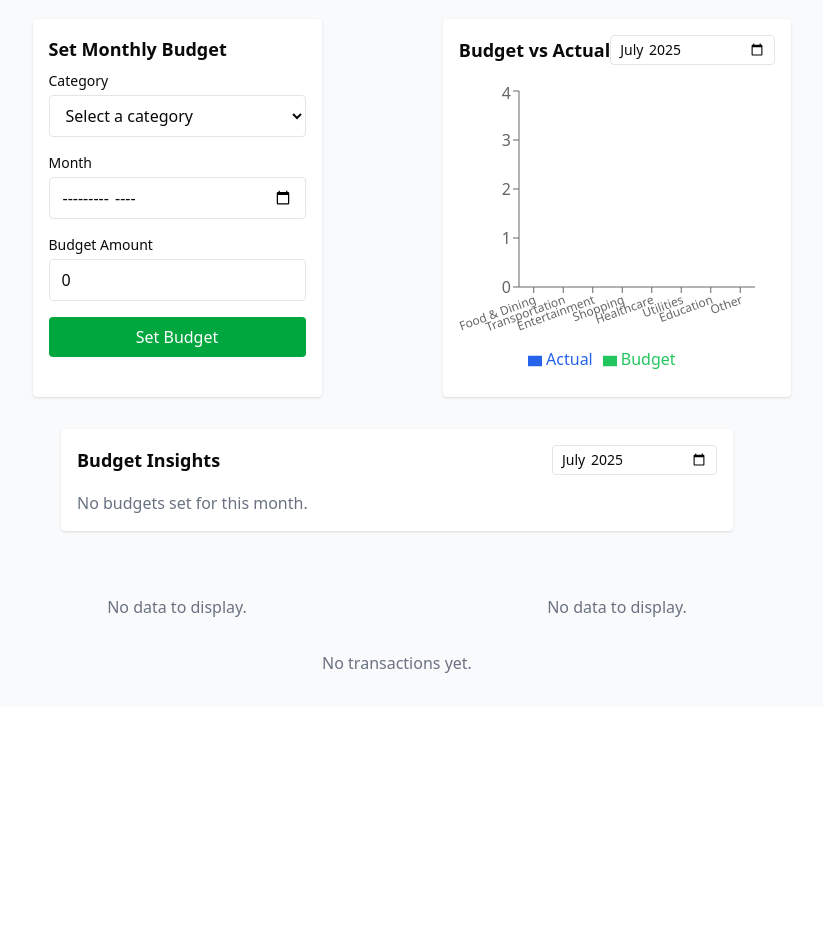
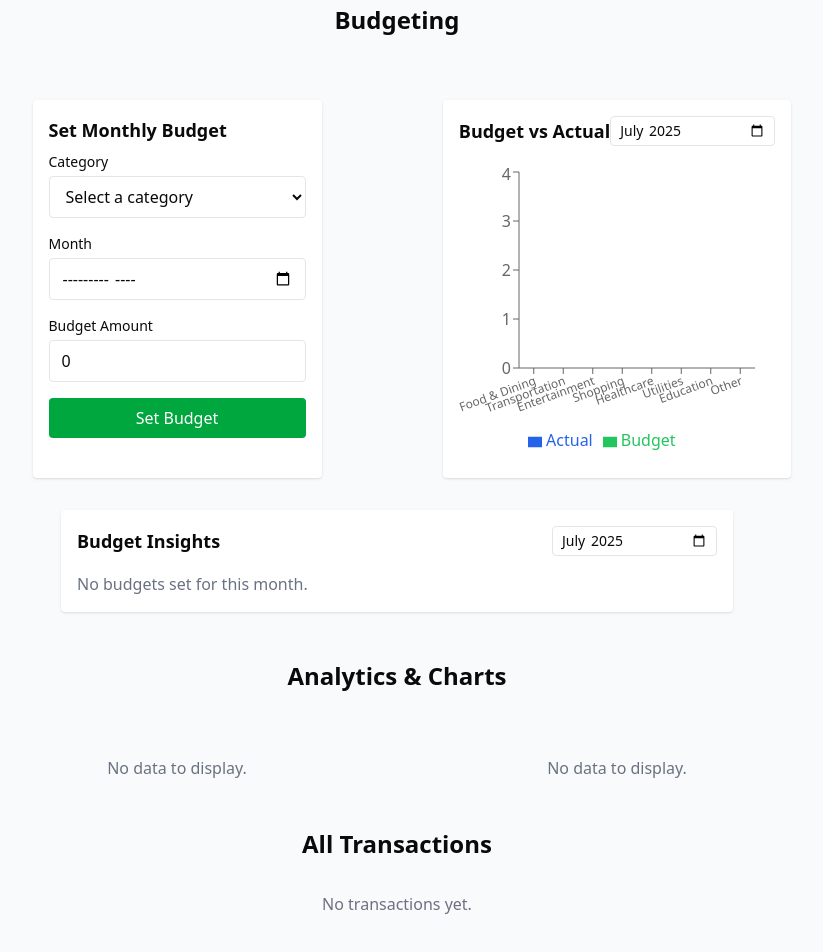
Before and after one commit to Arjunhg/fintrack, a Next.js app: page / in a window 1280 px wide. Shown: the part 913-1865 px from the top of the page, without its empty margins (243-1066 px from the left). Before the commit the page ends 1620 px from the top, so only its background shows below. Built offline with nearby package versions, Linux system fonts and the light colour scheme.

Commit message:
feat(fix): revamping folder structure

```diff
--- a/app/page.tsx
+++ b/app/page.tsx
@@ -1,44 +1,62 @@
-import TransactionForm from './TransactionForm';
-import TransactionList from './TransactionList';
-import MonthlyExpensesChart from './MonthlyExpensesChart';
-import CategoryPieChart from './CategoryPieChart';
-import Dashboard from './Dashboard';
-import BudgetForm from './BudgetForm';
-import BudgetVsActualChart from './BudgetVsActualChart';
-import BudgetInsights from './BudgetInsights';
+import Navigation from '../components/Navigation';
+import TransactionForm from '../components/TransactionForm';
+import TransactionList from '../components/TransactionList';
+import MonthlyExpensesChart from '../components/MonthlyExpensesChart';
+import CategoryPieChart from '../components/CategoryPieChart';
+import Dashboard from '../components/Dashboard';
+import BudgetForm from '../components/BudgetForm';
+import BudgetVsActualChart from '../components/BudgetVsActualChart';
+import BudgetInsights from '../components/BudgetInsights';
 
 export default function Home() {
   return (
-    <main className="min-h-screen bg-gray-50 py-8">
-      <h1 className="text-2xl font-bold text-center mb-8">Personal Finance Tracker</h1>
+    <div className="min-h-screen bg-gray-50">
+      <Navigation />
 
+      <main className="py-8">
         {/* Form Section */}
         <div className="mb-8">
           <TransactionForm />
         </div>
 
         {/* Dashboard Section */}
+        <section id="dashboard" className="mb-12">
           <Dashboard />
+        </section>
 
         {/* Budgeting Section */}
-      <div className="max-w-4xl mx-auto grid grid-cols-1 md:grid-cols-2 gap-8 mt-8 px-6">
+        <section id="budgeting" className="mb-12">
+          <div className="max-w-4xl mx-auto px-6">
+            <h2 className="text-2xl font-bold text-center mb-8">Budgeting</h2>
+            <div className="grid grid-cols-1 md:grid-cols-2 gap-8">
               <BudgetForm />
               <BudgetVsActualChart />
             </div>
-      <div className="max-w-4xl mx-auto mt-8 px-6">
+            <div className="mt-8">
               <BudgetInsights />
             </div>
+          </div>
+        </section>
 
         {/* Charts Section */}
-      <div className="grid grid-cols-1 md:grid-cols-2 gap-8 max-w-4xl mx-auto px-6 mt-8">
+        <section id="charts" className="mb-12">
+          <div className="max-w-4xl mx-auto px-6">
+            <h2 className="text-2xl font-bold text-center mb-8">Analytics & Charts</h2>
+            <div className="grid grid-cols-1 md:grid-cols-2 gap-8">
               <MonthlyExpensesChart />
               <CategoryPieChart />
             </div>
+          </div>
+        </section>
 
         {/* Transactions List */}
-      <div className="mt-8">
+        <section id="transactions" className="mb-12">
+          <div className="max-w-4xl mx-auto px-6">
+            <h2 className="text-2xl font-bold text-center mb-8">All Transactions</h2>
             <TransactionList />
           </div>
+        </section>
       </main>
+    </div>
   );
 }
--- a/app/BudgetVsActualChart.tsx
+++ b/components/BudgetVsActualChart.tsx
@@ -1,4 +1,4 @@
-'use client';
+ 'use client';
 import React, { useState } from 'react';
 import { BarChart, Bar, XAxis, YAxis, Tooltip, Legend, ResponsiveContainer } from 'recharts';
 import { useTransactionStore } from '../lib/store';
--- /dev/null
+++ b/components/Navigation.tsx
@@ -0,0 +1,66 @@
+'use client';
+import React, { useState } from 'react';
+
+export default function Navigation() {
+  const [activeSection, setActiveSection] = useState('dashboard');
+
+  const scrollToSection = (sectionId: string) => {
+    setActiveSection(sectionId);
+    const element = document.getElementById(sectionId);
+    if (element) {
+      element.scrollIntoView({ behavior: 'smooth' });
+    }
+  };
+
+  return (
+    <nav className="bg-white shadow-sm border-b sticky top-0 z-50">
+      <div className="max-w-4xl mx-auto px-6">
+        <div className="flex items-center justify-between h-16">
+          <h1 className="text-xl font-bold text-gray-800">Personal Finance Tracker</h1>
+          <div className="flex space-x-4">
+            <button
+              onClick={() => scrollToSection('dashboard')}
+              className={`px-3 py-2 rounded-md text-sm font-medium transition ${
+                activeSection === 'dashboard'
+                  ? 'bg-blue-100 text-blue-700'
+                  : 'text-gray-600 hover:text-gray-900 hover:bg-gray-100'
+              }`}
+            >
+              Dashboard
+            </button>
+            <button
+              onClick={() => scrollToSection('budgeting')}
+              className={`px-3 py-2 rounded-md text-sm font-medium transition ${
+                activeSection === 'budgeting'
+                  ? 'bg-blue-100 text-blue-700'
+                  : 'text-gray-600 hover:text-gray-900 hover:bg-gray-100'
+              }`}
+            >
+              Budgeting
+            </button>
+            <button
+              onClick={() => scrollToSection('charts')}
+              className={`px-3 py-2 rounded-md text-sm font-medium transition ${
+                activeSection === 'charts'
+                  ? 'bg-blue-100 text-blue-700'
+                  : 'text-gray-600 hover:text-gray-900 hover:bg-gray-100'
+              }`}
+            >
+              Charts
+            </button>
+            <button
+              onClick={() => scrollToSection('transactions')}
+              className={`px-3 py-2 rounded-md text-sm font-medium transition ${
+                activeSection === 'transactions'
+                  ? 'bg-blue-100 text-blue-700'
+                  : 'text-gray-600 hover:text-gray-900 hover:bg-gray-100'
+              }`}
+            >
+              Transactions
+            </button>
+          </div>
+        </div>
+      </div>
+    </nav>
+  );
+}
```
Also changed, not shown: components/BudgetForm.tsx (renamed from app/BudgetForm.tsx), components/BudgetInsights.tsx (renamed from app/BudgetInsights.tsx), components/CategoryPieChart.tsx (renamed from app/CategoryPieChart.tsx), components/Dashboard.tsx (renamed from app/Dashboard.tsx), components/MonthlyExpensesChart.tsx (renamed from app/MonthlyExpensesChart.tsx), components/TransactionForm.tsx (renamed from app/TransactionForm.tsx), components/TransactionList.tsx (renamed from app/TransactionList.tsx). Lines whose indentation alone changed are shown as unchanged.
